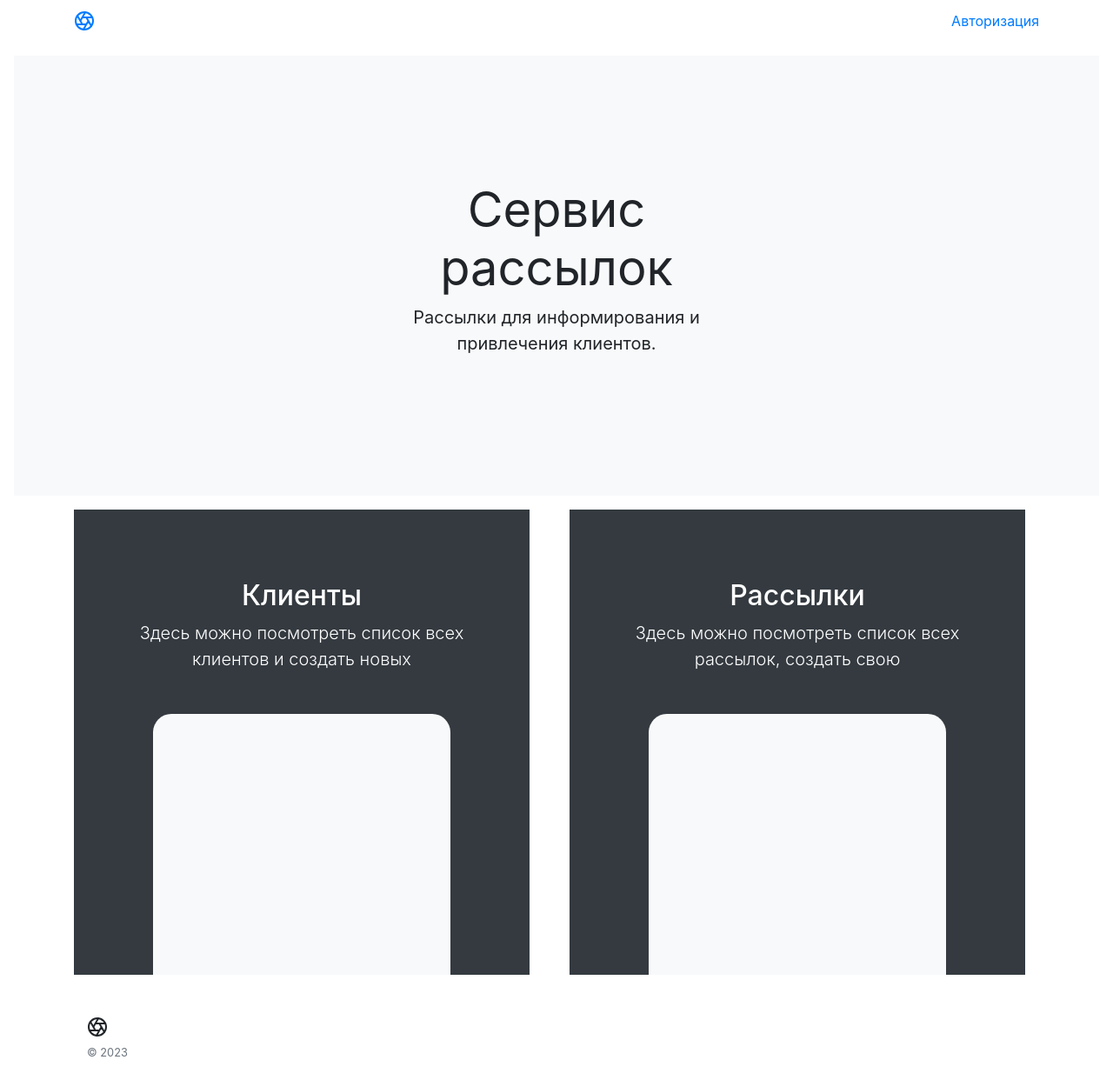
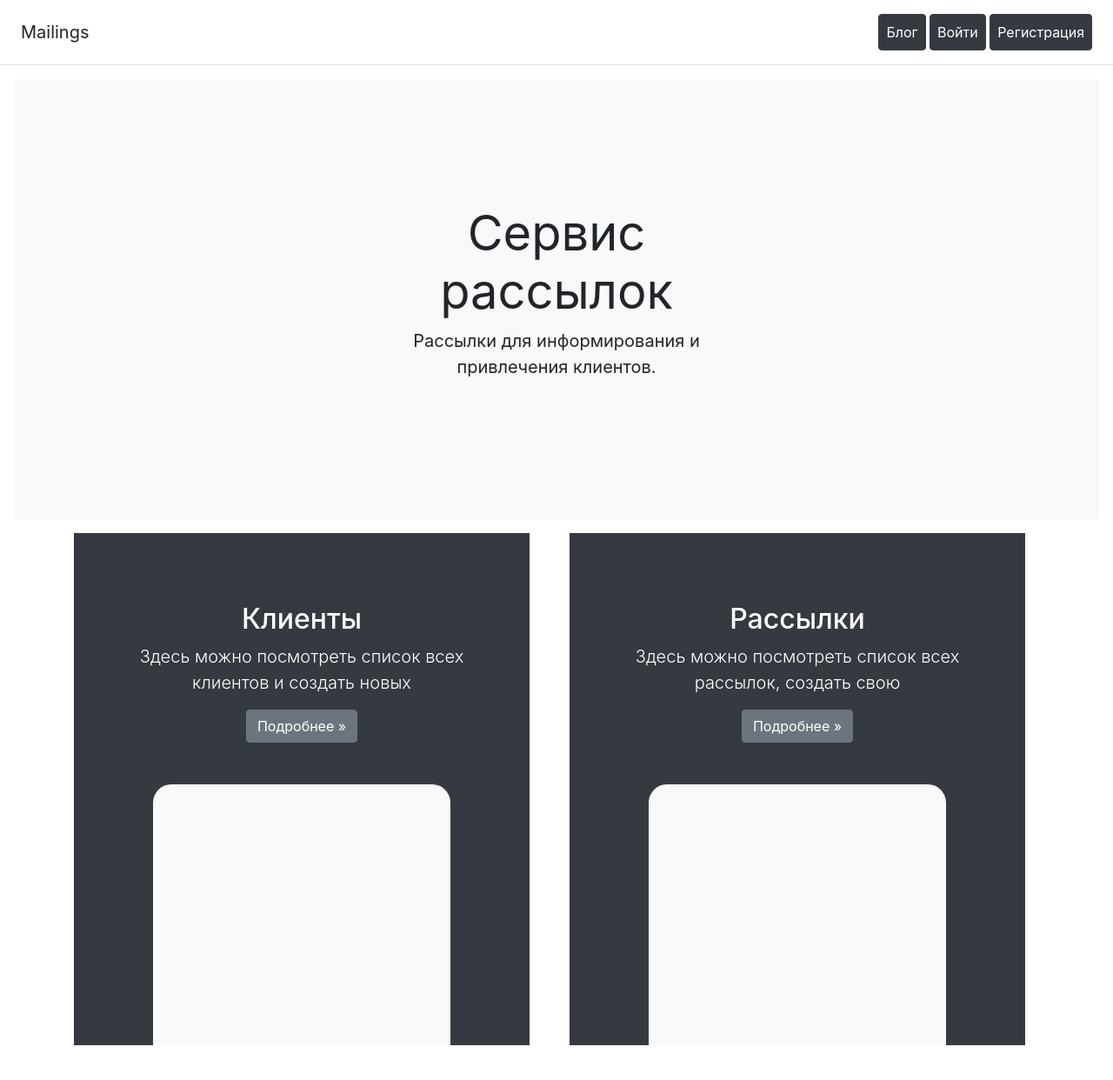
Before and after one commit to KatyshaVtyrina/course_work_6, a Django app: template mailings/templates/mailings/home.html in a window 1280 px wide. Shown: the top 1242 px of the page at 87% size. Before the commit the page ends 1215 px from the top, so only its background shows below. Run offline with Django 4.2, Linux system fonts and the light colour scheme; the template is opened without the code that fills it, so the values that code supplies are empty; some libraries are stand-ins or nearby versions.

Commit message:
add menu

```diff
--- a/mailings/templates/mailings/base.html
+++ b/mailings/templates/mailings/base.html
@@ -7,15 +7,16 @@
 
 <!-- Bootstrap core CSS -->
 <link rel="stylesheet" href="/static/css/bootstrap.min.css">
-
-<nav class="site-header sticky-top py-1">
-  <div class="container d-flex flex-column flex-md-row justify-content-between">
-    <a class="py-2" href="#" aria-label="Product">
-      <svg xmlns="http://www.w3.org/2000/svg" width="24" height="24" fill="none" stroke="currentColor" stroke-linecap="round" stroke-linejoin="round" stroke-width="2" class="d-block mx-auto" role="img" viewbox="0 0 24 24"><title>Product</title><circle cx="12" cy="12" r="10"></circle><path d="M14.31 8l5.74 9.94M9.69 8h11.48M7.38 12l5.74-9.94M9.69 16L3.95 6.06M14.31 16H2.83m13.79-4l-5.74 9.94"></path></svg>
-    </a>
-    <a class="py-2 d-none d-md-inline-block" href="#">Авторизация</a>
-  </div>
-</nav>
+{% include 'mailings/includes/inc_menu.html' %}
+<!--<nav class="site-header sticky-top py-1">-->
+<!--  <div class="container d-flex flex-column flex-md-row justify-content-between">-->
+<!--    <a class="py-2" href="#" aria-label="Product">-->
+<!--      <svg xmlns="http://www.w3.org/2000/svg" width="24" height="24" fill="none" stroke="currentColor" stroke-linecap="round" stroke-linejoin="round" stroke-width="2" class="d-block mx-auto" role="img" viewbox="0 0 24 24"><title>Product</title><circle cx="12" cy="12" r="10"></circle><path d="M14.31 8l5.74 9.94M9.69 8h11.48M7.38 12l5.74-9.94M9.69 16L3.95 6.06M14.31 16H2.83m13.79-4l-5.74 9.94"></path></svg>-->
+<!--    </a>-->
+<!--    <a class="py-2 d-none d-md-inline-block" href="#">Авторизация</a>-->
+<!--      -->
+<!--  </div>-->
+<!--</nav>-->
 
 
 <main role="main">
--- a/mailings/templates/mailings/home.html
+++ b/mailings/templates/mailings/home.html
@@ -1,26 +1,6 @@
+{% extends 'mailings/base.html' %}
 
-<!doctype html>
-<html lang="ru" prefix="og: http://ogp.me/ns#">
-<head>
-<meta charset="utf-8">
-<title>Сервис рассылок</title>
-
-
-<!-- Bootstrap core CSS -->
-<link rel="stylesheet" href="/static/css/bootstrap.min.css">
-
-
-    <!-- Custom styles for this template -->
-    <link href="/css/examples/product.css" rel="stylesheet"></head>
-<body>
-<nav class="site-header sticky-top py-1">
-  <div class="container d-flex flex-column flex-md-row justify-content-between">
-    <a class="py-2" href="#" aria-label="Product">
-      <svg xmlns="http://www.w3.org/2000/svg" width="24" height="24" fill="none" stroke="currentColor" stroke-linecap="round" stroke-linejoin="round" stroke-width="2" class="d-block mx-auto" role="img" viewbox="0 0 24 24"><title>Product</title><circle cx="12" cy="12" r="10"></circle><path d="M14.31 8l5.74 9.94M9.69 8h11.48M7.38 12l5.74-9.94M9.69 16L3.95 6.06M14.31 16H2.83m13.79-4l-5.74 9.94"></path></svg>
-    </a>
-    <a class="py-2 d-none d-md-inline-block" href="#">Авторизация</a>
-  </div>
-</nav>
+{% block content %}
 
 <div class="position-relative overflow-hidden p-3 p-md-5 m-md-3 text-center bg-light">
   <div class="col-md-5 p-lg-5 mx-auto my-5">
@@ -41,6 +21,7 @@
         <div class="my-3 py-3">
           <h2 class="display-5">Клиенты</h2>
           <p class="lead">Здесь можно посмотреть список всех клиентов и создать новых </p>
+          <p><a class="btn btn-secondary" href="{% url 'mailings:client_list'%}" role="button">Подробнее &raquo;</a></p>
         </div>
         <div class="bg-light shadow-sm mx-auto" style="width: 80%; height: 300px; border-radius: 21px 21px 0 0;"></div>
       </div>
@@ -50,20 +31,11 @@
         <div class="my-3 py-3">
           <h2 class="display-5">Рассылки</h2>
           <p class="lead">Здесь можно посмотреть список всех рассылок, создать свою </p>
+          <p><a class="btn btn-secondary" href="{% url 'mailings:mailings_list'%}" role="button">Подробнее &raquo;</a></p>
         </div>
         <div class="bg-light shadow-sm mx-auto" style="width: 80%; height: 300px; border-radius: 21px 21px 0 0;"></div>
       </div>
     </div>
   </div>
 
-<footer class="container py-5">
-  <div class="row">
-    <div class="col-12 col-md">
-      <svg xmlns="http://www.w3.org/2000/svg" width="24" height="24" fill="none" stroke="currentColor" stroke-linecap="round" stroke-linejoin="round" stroke-width="2" class="d-block mb-2" role="img" viewbox="0 0 24 24"><title>Product</title><circle cx="12" cy="12" r="10"></circle><path d="M14.31 8l5.74 9.94M9.69 8h11.48M7.38 12l5.74-9.94M9.69 16L3.95 6.06M14.31 16H2.83m13.79-4l-5.74 9.94"></path></svg>
-      <small class="d-block mb-3 text-muted">&copy; 2023</small>
-    </div>
-  </div>
-
-<script src="/static/js/bootstrap.bundle.min.js"></script>
- </body>
-</html>
+{% endblock %}
--- /dev/null
+++ b/mailings/templates/mailings/includes/inc_menu.html
@@ -0,0 +1,16 @@
+<div class="d-flex flex-column flex-md-row align-items-center p-3 px-md-4 mb-3 bg-white border-bottom box-shadow">
+    <h5 class="my-0 mr-md-auto font-weight-normal">Mailings</h5>
+    <nav class="ms-5">
+
+        <a class="p-2 btn btn-dark" href="/blog/">Блог</a>
+
+
+        {% if user.is_authenticated %}
+        <a class="p-2 btn btn-dark" href="{% url 'users:profile' %}">Профиль</a>
+        <a class="p-2 btn btn-dark" href="{% url 'users:logout' %}">Выйти</a>
+        {% else %}
+        <a class="p-2 btn btn-dark" href="{% url 'users:login' %}">Войти</a>
+        <a class="p-2 btn btn-dark" href="{% url 'users:register' %}">Регистрация</a>
+        {% endif %}
+    </nav>
+</div>
```
